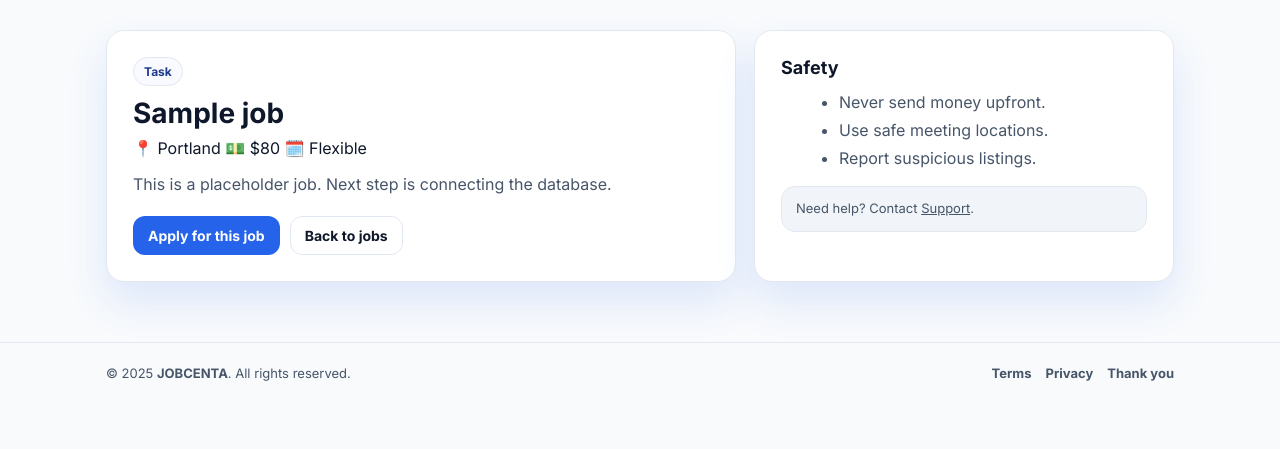
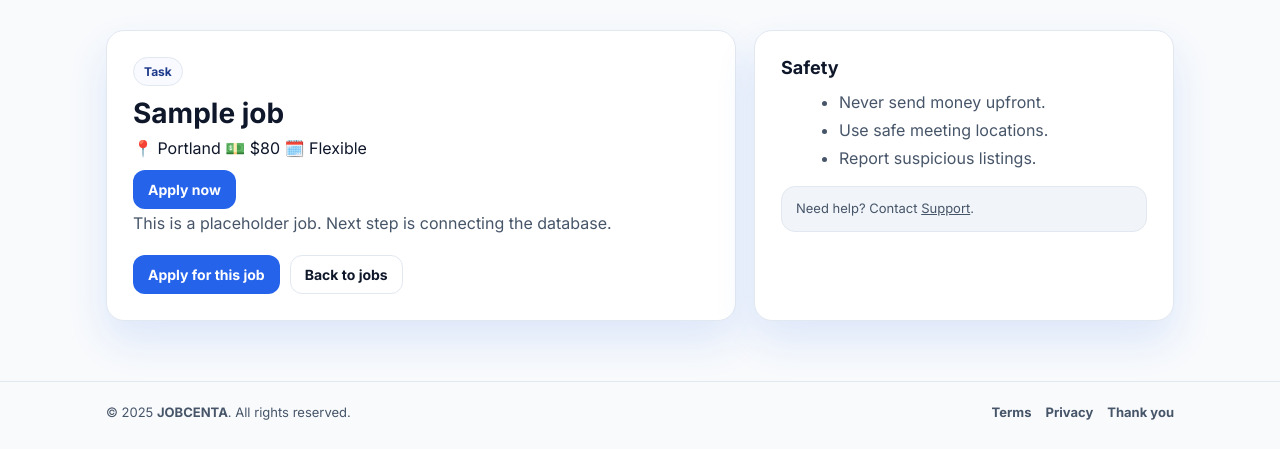
Before and after one commit to channo2025/Fastwork, a FastAPI app: page /jobs/1 in a window 1280 px wide. Shown: the part 68-517 px from the top of the page. Run offline with FastAPI, Linux system fonts and the light colour scheme.

Commit message:
Fix apply flow (GET+POST) + apply success

```diff
--- a/main.py
+++ b/main.py
@@ -129,3 +129,44 @@ def thank_you(request: Request):
 @app.get("/health")
 def health():
     return {"status": "JOBCENTA is running 🚀"}
+
+from fastapi import FastAPI, Request, Form
+from fastapi.responses import HTMLResponse, RedirectResponse
+from fastapi.templating import Jinja2Templates
+from fastapi.staticfiles import StaticFiles
+
+# ... ton app, templates, mount static etc ...
+
+# ---------- APPLY (GET form) ----------
+@app.get("/jobs/{job_id}/apply", response_class=HTMLResponse)
+def apply_job_form(request: Request, job_id: int):
+    # (sans DB) on crée un faux job pour afficher sur la page
+    job = {
+        "id": job_id,
+        "title": f"Job #{job_id}",
+        "city": "",
+        "pay": "",
+    }
+    return templates.TemplateResponse(
+        "apply_job.html",
+        {"request": request, "job": job}
+    )
+
+# ---------- APPLY (POST submit) ----------
+@app.post("/jobs/{job_id}/apply")
+def apply_job_submit(
+    request: Request,
+    job_id: int,
+    full_name: str = Form(...),
+    email: str = Form(...),
+    phone: str = Form(""),
+    message: str = Form(""),
+):
+    # plus tard: ici tu sauvegardes en DB
+    # pour l’instant: redirect vers success
+    return RedirectResponse(url="/apply-success", status_code=303)
+
+# ---------- APPLY SUCCESS ----------
+@app.get("/apply-success", response_class=HTMLResponse)
+def apply_success(request: Request):
+    return templates.TemplateResponse("apply_success.html", {"request": request})
--- a/templates/job_detail.html
+++ b/templates/job_detail.html
@@ -15,7 +15,7 @@
             <span>💵 {{ job.pay or "Competitive" }}</span>
             <span>🗓️ {{ job.date_needed or "Flexible" }}</span>
           </div>
-
+          <a class="btn btn-primary" href="/jobs/{{ job_id }}/apply">Apply now</a>
           <p class="p" style="white-space:pre-wrap">{{ job.description }}</p>
 
           <div style="margin-top:18px;display:flex;gap:10px;flex-wrap:wrap">
```
Also changed, not shown: templates/post_succes.html (deleted, +0 -30 lines).
